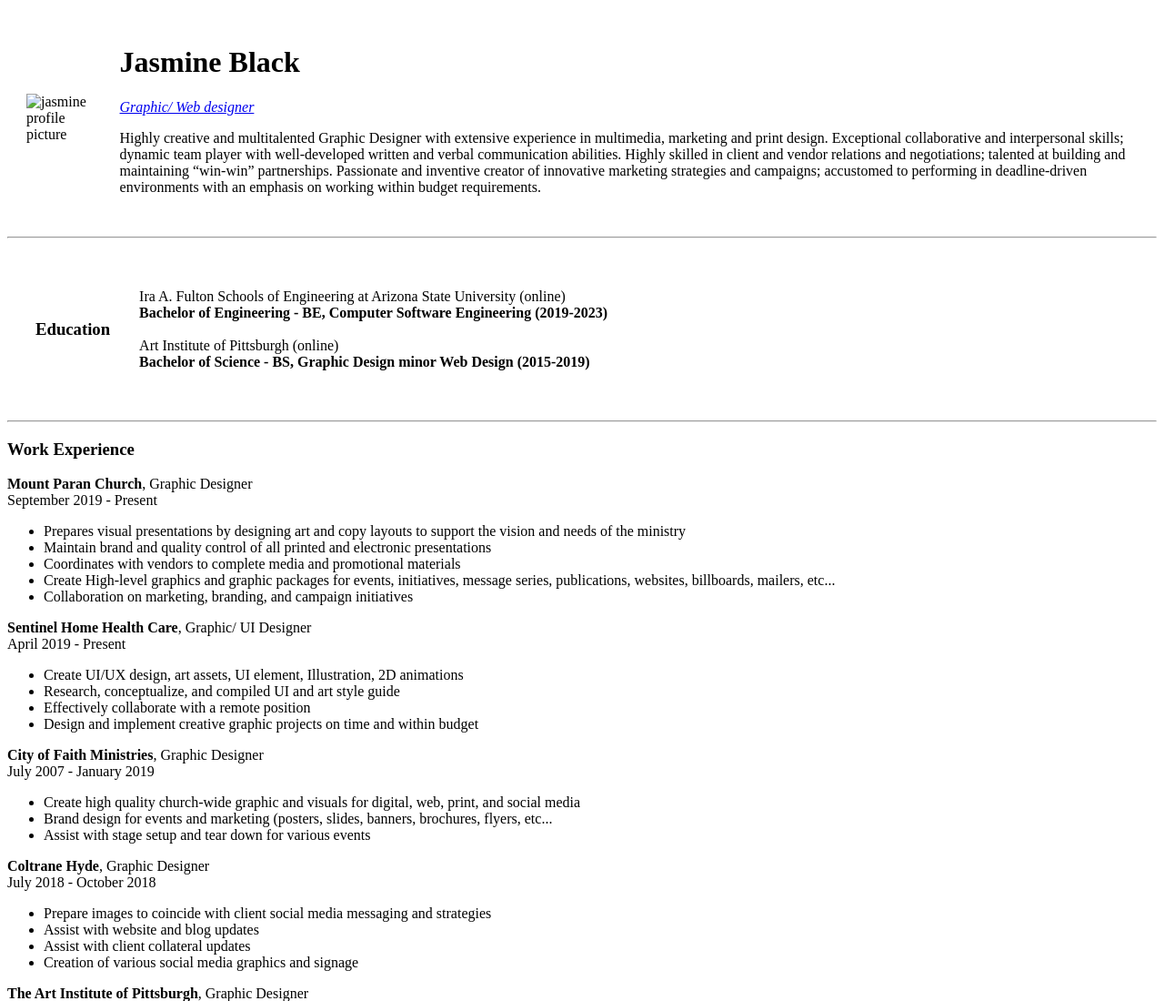
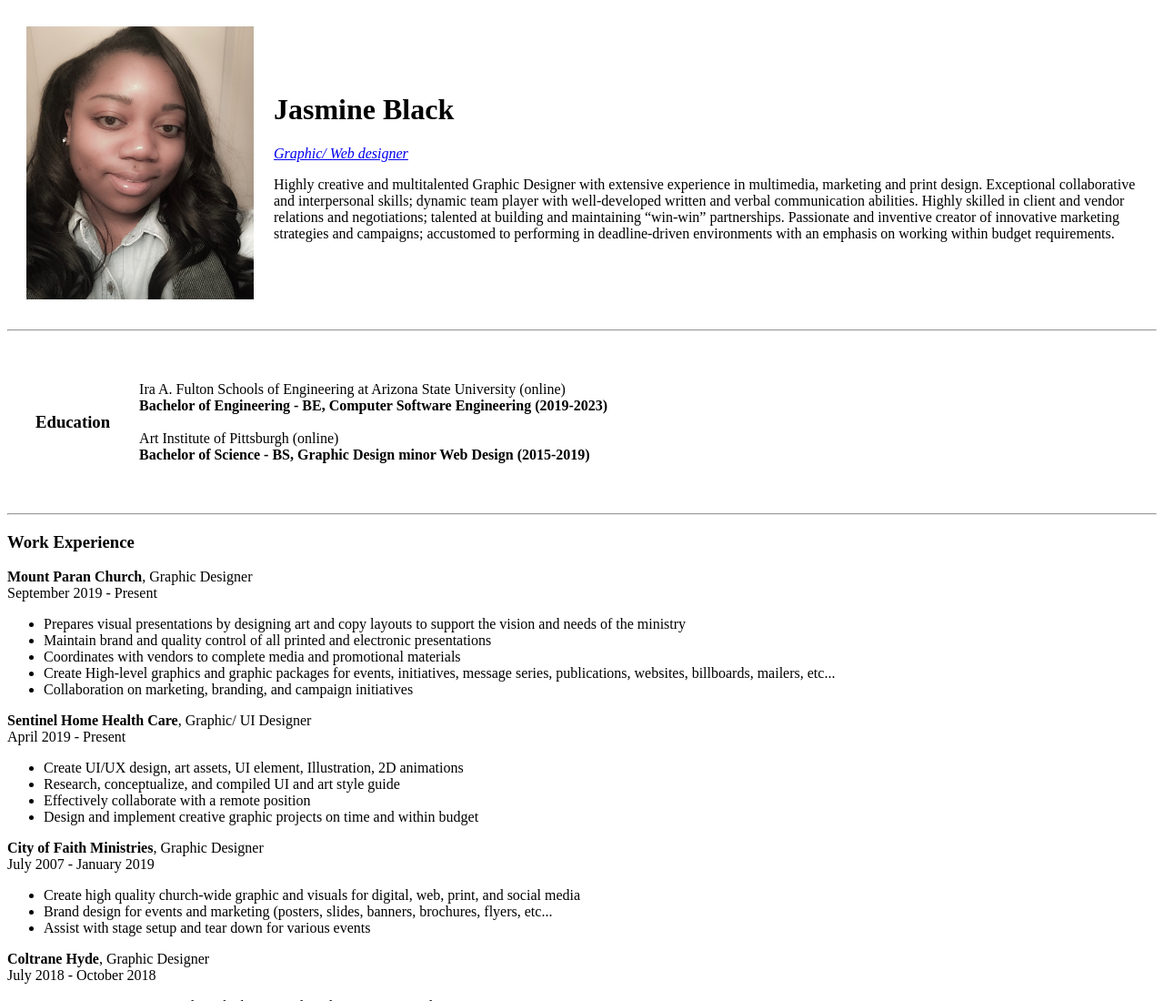
Before and after one commit to jazzblackartist/resume, a plain HTML site: page index.html in a window 1280 px wide. Shown: the top 1100 px of the page at 91% size. Drawn offline with Linux system fonts and the light colour scheme.

Commit message:
New index file with image

```diff
--- a/index.html
+++ b/index.html
@@ -10,7 +10,7 @@
 <body>
   <table cellspacing="20">
     <tr>
-      <td><img src="images/IMG_0054.JPG" alt="jasmine profile picture" width="250px" height="300px"></td>
+      <td><img src="IMG_0054.JPG" alt="jasmine profile picture" width="250px" height="300px"></td>
       <td>
         <h1>Jasmine Black</h1>
         <p><em><a href="https://jasmineblack.myportfolio.com">Graphic/ Web designer</a></em></p>
```
